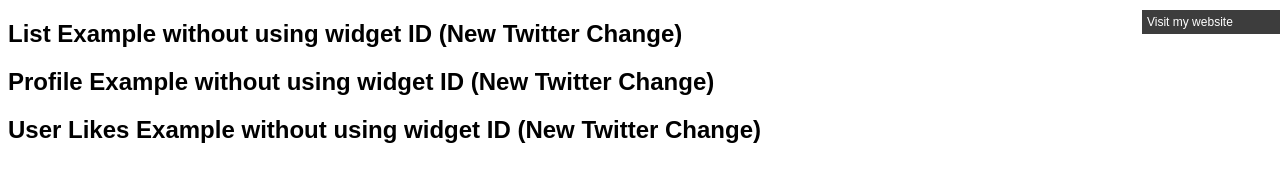
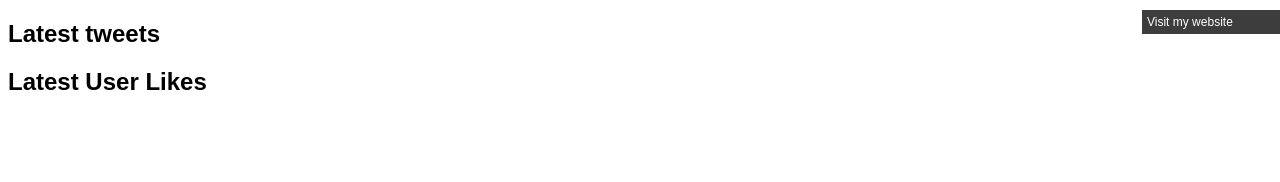
Before and after one commit to JoelwMulongo/tw, a website with bundled scripts: page index.html in a window 1280 px wide. Built offline with nearby package versions, Linux system fonts and the light colour scheme.

Commit message:
Update index.html

```diff
--- a/index.html
+++ b/index.html
@@ -4,20 +4,19 @@
     <meta http-equiv="Content-Type" content="text/html; charset=utf-8" />
     <meta name="keywords" content="Twitter API Fetcher" />
     <meta name="description" content="Allows you to fetch your twitter posts without using the 1.1 API. Pure JavaScript! Learn more and get updates at: http://www.jasonmayes.com/projects/twitterApi/" />
-    <meta name="author" content="Jason Mayes" />
-    <title>Twitter Post Fetcher by Jason Mayes</title>
+    <meta name="author" content="Joel Mulongo" />
+    <title>Twitter Posts</title>
     <link href="css/style.css" rel="stylesheet" type="text/css" />
   </head>
   <body>
-    <a id="linkage" href="http://www.jasonmayes.com/projects/twitterApi/" target="_blank">Visit my website</a>
+    <a id="linkage" href="http://joelmulongo.vercel.app/" target="_blank">Visit my website</a>
 
 
 
-    <h2>List Example without using widget ID (New Twitter Change)</h2>
-    <div id="exampleList"></div>
-    <h2>Profile Example without using widget ID (New Twitter Change)</h2>
+
+    <h2>Latest tweets </h2>
     <div id="exampleProfile"></div>
-    <h2>User Likes Example without using widget ID (New Twitter Change)</h2>
+    <h2>Latest User Likes</h2>
     <div id="exampleLikes"></div>
     <!-- moment.js only needed for Query 6 example -->
     <script type="text/javascript" src="//cdnjs.cloudflare.com/ajax/libs/moment.js/2.8.3/moment.min.js"></script>
```
